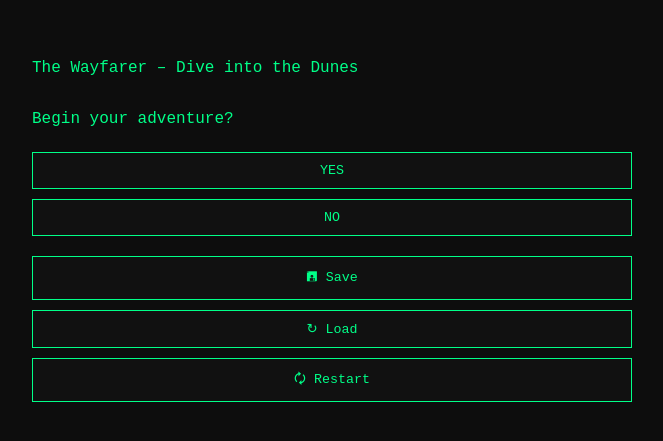
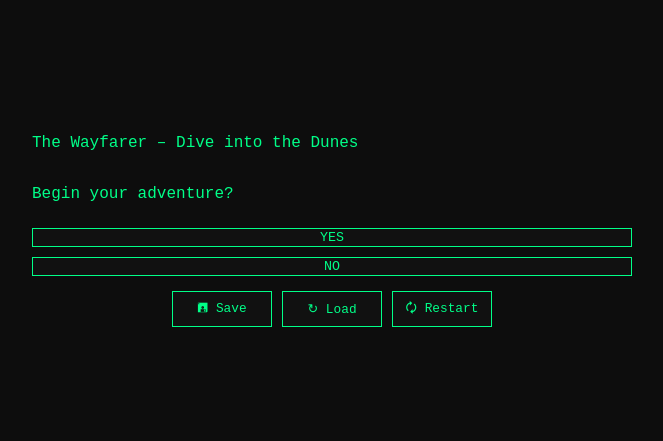
Before and after one commit to dive-into-the-dunes/Dive-into-the-Dunes, a plain HTML site: page index.html in a window 1280 px wide. Shown: the part 191-632 px from the top of the page, without its empty margins (308-971 px from the left). Drawn offline with Linux system fonts and the light colour scheme.

Commit message:
Update index.html

```diff
--- a/index.html
+++ b/index.html
@@ -16,30 +16,48 @@
       align-items: center;
       min-height: 100vh;
     }
+
     .terminal-wrapper {
       max-width: 600px;
       width: 100%;
       text-align: left;
     }
+
     #story {
       white-space: pre-wrap;
       margin-bottom: 20px;
       line-height: 1.6;
     }
-    #options, .save-load-buttons {
+
+    #options {
       display: flex;
       flex-direction: column;
       gap: 10px;
+      margin-bottom: 15px;
     }
+
+    .save-load-buttons {
+      display: flex;
+      justify-content: center;
+      gap: 10px;
+    }
+
+    .save-load-buttons button {
+      flex: 1;
+      max-width: 100px;
+      font-size: 0.8em;
+      padding: 6px 8px;
+    }
+
     button {
       background: #111;
       color: #00ff88;
       border: 1px solid #00ff88;
-      padding: 10px;
       font-family: 'Courier New', Courier, monospace;
       cursor: pointer;
       transition: background 0.3s ease;
     }
+
     button:hover {
       background: #00ff88;
       color: #0d0d0d;
@@ -50,7 +68,7 @@
   <div class="terminal-wrapper">
     <div id="story">Loading...</div>
     <div id="options"></div>
-    <div class="save-load-buttons" style="margin-top: 20px;">
+    <div class="save-load-buttons">
       <button onclick="saveGame()">🖪 Save</button>
       <button onclick="loadGame()">↻ Load</button>
       <button onclick="resetGame()">🗘 Restart</button>
```
